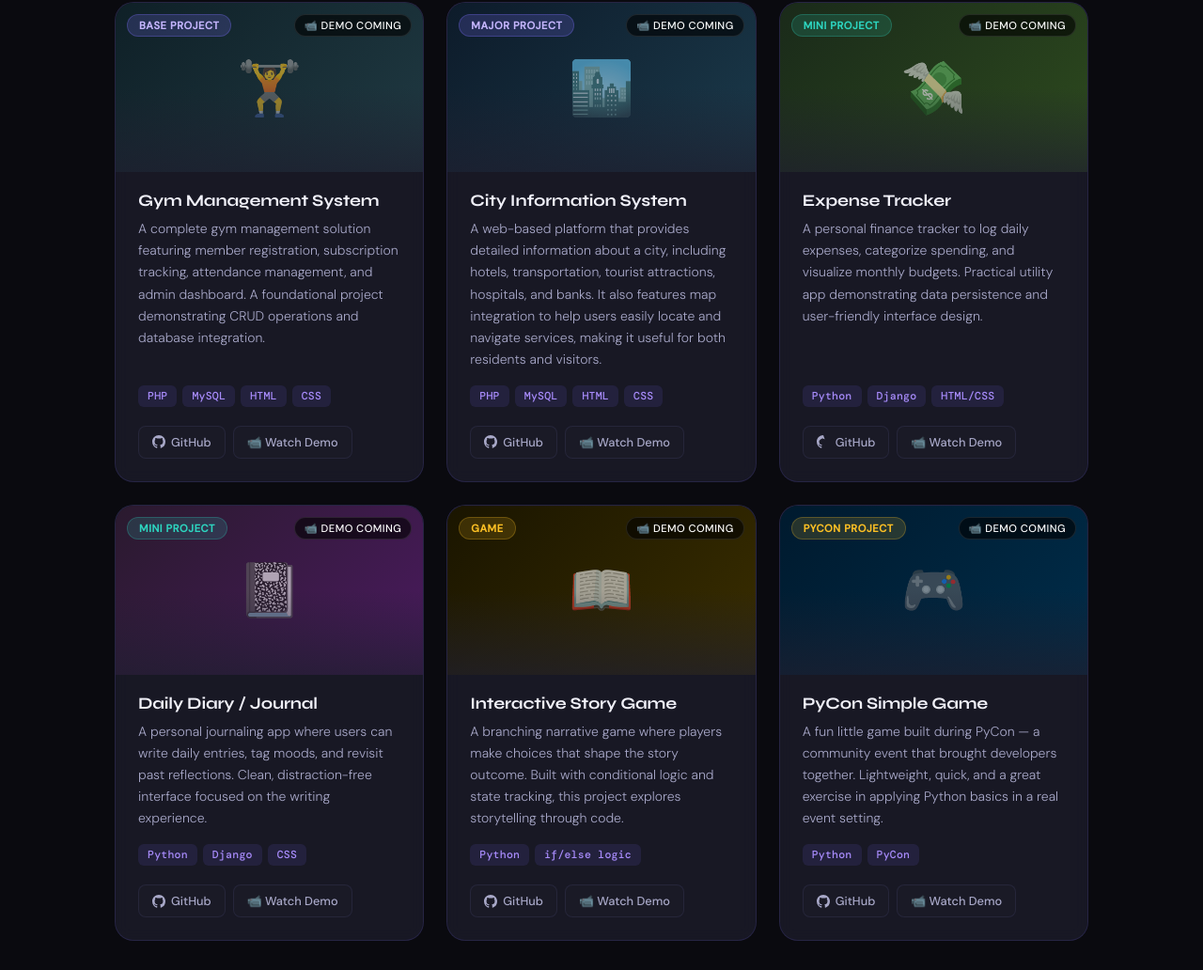
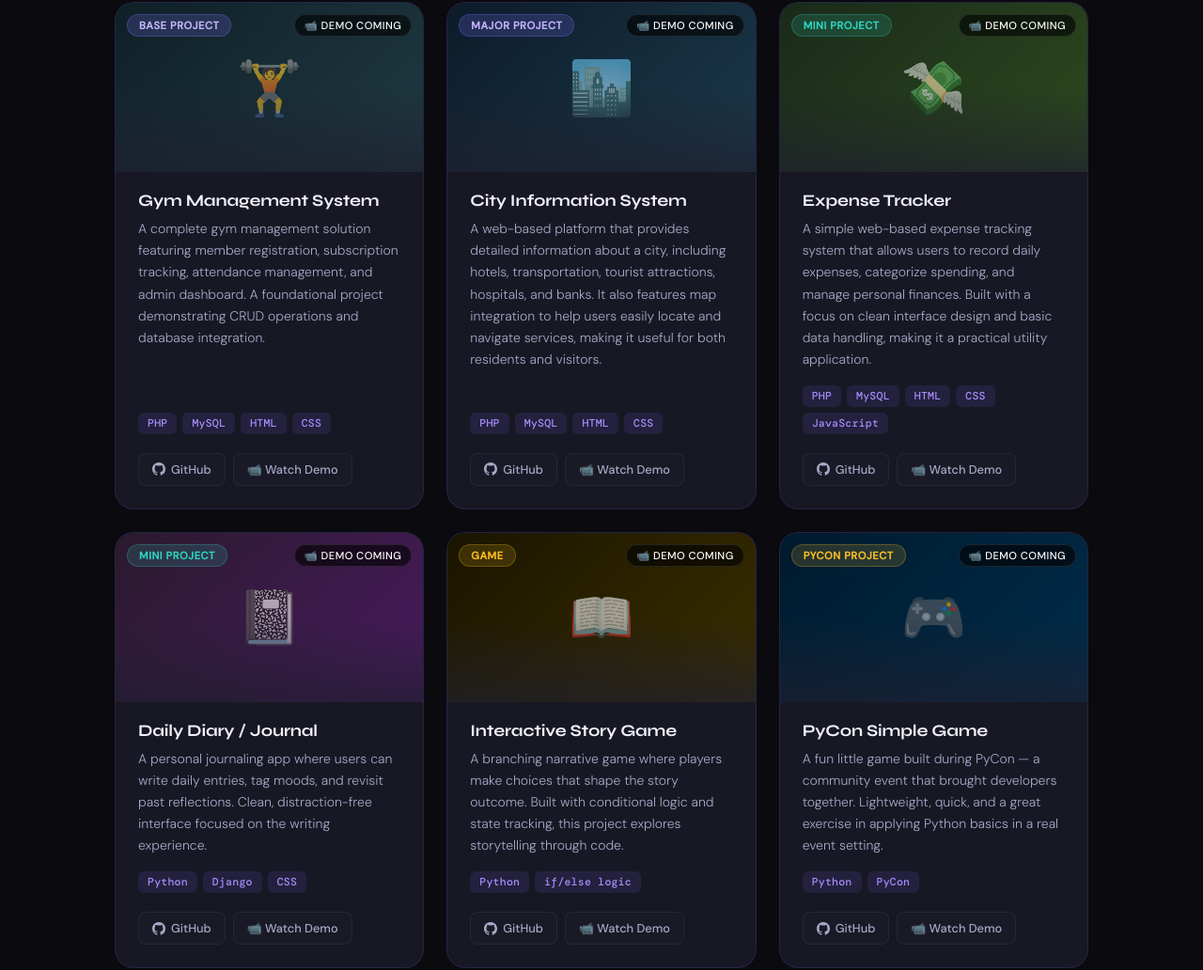
Before and after one commit to aashikaK/Portfolio, a plain HTML site: page index.html in a window 1280 px wide. Shown: the part 2627-3659 px from the top of the page at 94% size. Drawn offline with nearby package versions, Linux system fonts and the light colour scheme.

Commit message:
Updated expense tracker project section

```diff
--- a/index.html
+++ b/index.html
@@ -1153,19 +1153,30 @@
     <span class="project-type-badge badge-mini">Mini Project</span>
     <span class="project-video-badge">📹 Demo Coming</span>
   </div>
+
   <div class="project-body">
     <h3 class="project-title">Expense Tracker</h3>
-          <p class="project-desc">A personal finance tracker to log daily expenses, categorize spending, and visualize monthly budgets. Practical utility app demonstrating data persistence and user-friendly interface design.</p>
+
+    <p class="project-desc">
+      A simple web-based expense tracking system that allows users to record daily expenses, categorize spending, and manage personal finances. Built with a focus on clean interface design and basic data handling, making it a practical utility application.
+    </p>
+
     <div class="project-tags">
-            <span class="tag">Python</span>
-            <span class="tag">Django</span>
-            <span class="tag">HTML/CSS</span>
+      <span class="tag">PHP</span>
+      <span class="tag">MySQL</span>
+      <span class="tag">HTML</span>
+      <span class="tag">CSS</span>
+      <span class="tag">JavaScript</span>
     </div>
+
     <div class="project-links">
-            <a href="https://github.com/AashikaKhatiwada" target="_blank" class="project-link">
-              <svg viewBox="0 0 24 24"><path d="M12 0C5.37 0 0 5.37 0 12c0 5.31 3.435 9.795 8.205 11.385.6.105.825-.255.825-.57 0-.285-.015-1.23-.015-2.235-3.015.555-3.795-.735-4.035-1.41-.135-.345-.72-1.41-1.23-1.695-.42-.225-1.02-.78-.015-.795.945-.015 1.62.87 1.845 1.23 1.08 1.815 2.805 1.305 3.495.99.105-.78.42-1.305.765-1.605-2.67-.3-5.46-1.335-5.46-5.925 0-1.305.465-2.805 5.625-5.475 5.925.435.375.81 1.095.81 2.22 0 1.605-.015 2.895-.015 3.3 0 .315.225.69.825.57A12.02 12.02 0 0024 12c0-6.63-5.37-12-12-12z"/></svg>
+      <a href="https://github.com/aashikaK/expense_tracker" target="_blank" class="project-link">
+        <svg viewBox="0 0 24 24">
+          <path d="M12 0C5.37 0 0 5.37 0 12c0 5.31 3.435 9.795 8.205 11.385.6.105.825-.255.825-.57 0-.285-.015-1.23-.015-2.235-3.015.555-3.795-.735-4.035-1.41-.135-.345-.72-1.41-1.23-1.695-.42-.225-1.02-.78-.015-.795.945-.015 1.62.87 1.845 1.23 1.08 1.815 2.805 1.305 3.495.99.105-.78.42-1.305.765-1.605-2.67-.3-5.46-1.335-5.46-5.925 0-1.305.465-2.385 1.23-3.225-.12-.3-.54-1.53.12-3.18 0 0 1.005-.315 3.3 1.23.96-.27 1.98-.405 3-.405s2.04.135 3 .405c2.295-1.56 3.3-1.23 3.3-1.23.66 1.65.24 2.88.12 3.18.765.84 1.23 1.905 1.23 3.225 0 4.605-2.805 5.625-5.475 5.925.435.375.81 1.095.81 2.22 0 1.605-.015 2.895-.015 3.3 0 .315.225.69.825.57A12.02 12 0 0024 12c0-6.63-5.37-12-12-12z"/>
+        </svg>
         GitHub
       </a>
+
       <a href="#" class="project-link">📹 Watch Demo</a>
     </div>
   </div>
```
Lines whose indentation alone changed are shown as unchanged.
